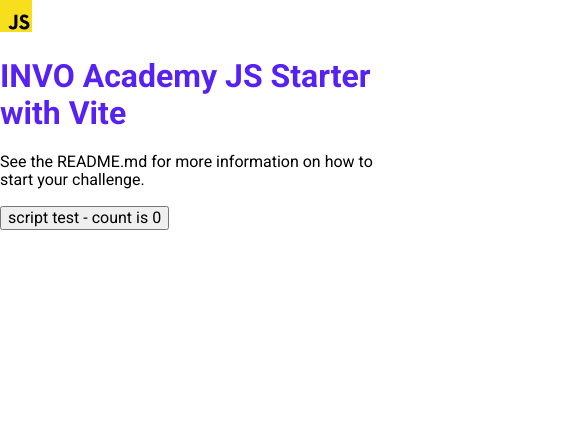
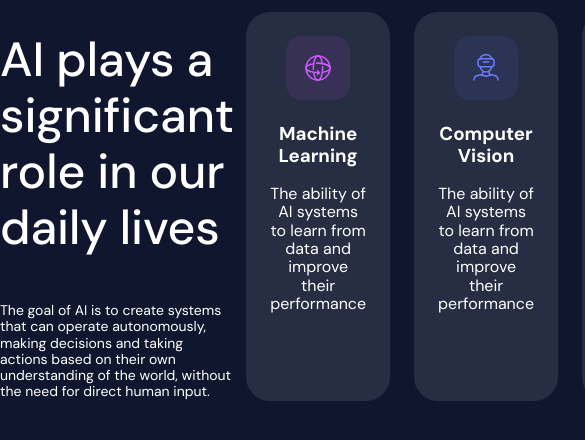
Before and after one commit to mwitomski-official/PROJECT_INVO-Academy-Projects, a website built with Vite: page Project-Section-4-AI-areas/code/index.html in a window 390 px wide. Shown: the top 440 px of the page, 585 px wide, since content can reach past the window. Built offline with nearby package versions, Linux system fonts and the light colour scheme.

Commit message:
09.03.2023 | Basic Layout
- Added font DM Sans,
- Added global variables,
- Added basic layout (columns, info, cards),
- Added basic style,
- Added breakpoints.

```diff
--- a/Project-Section-4-AI-areas/code/index.html
+++ b/Project-Section-4-AI-areas/code/index.html
@@ -1,31 +1,79 @@
 <!DOCTYPE html>
 <html lang="en">
-
   <head>
     <meta charset="UTF-8" />
     <link rel="icon" type="image/svg+xml" href="/vite.svg" />
     <meta name="viewport" content="width=device-width, initial-scale=1.0" />
     <title>INVO Academy JS Starter with Vite</title>
   </head>
-
-<!-- In order to start your challenge, remove all the content inside <div id="home-page"></div> and start coding :) -->
-
   <body>
     <div id="home-page">
-    <div>
-      <img src="/public/images/javascript.svg" class="logo vanilla" alt="JavaScript logo" />
-      <h1>INVO Academy JS Starter with Vite</h1>
+      <div class="home-page-component">
+        <div class="home-page-component__left-column">
+          <div class="home-page-component__info">
+            <h1 class="home-page-component__header">AI plays a significant role in our daily lives</h1>
+            <p class="home-page-component__description">
+              The goal of AI is to create systems that can operate autonomously,
+            making decisions and taking actions based on their own understanding
+            of the world, without the need for direct human input.
+            </p>
+          </div>
+        </div>
+
+        <div class="home-page-component__right-column">
+          <div class="home-page-component__card">
+            <img
+              title="icon-computer-vision"
+              src="/images/icon-machine-learning.svg"
+            />
+            <h3>Machine Learning</h3>
             <p>
-        See the README.md for more information on how to start your challenge.
+              The ability of AI systems to learn from data and improve their
+              performance
             </p>
-      <div class="card">
-        <button id="counter" type="button"></button>
+          </div>
+          <div class="home-page-component__card">
+            <img
+              title="icon-computer-vision"
+              src="/images/icon-computer-vision.svg"
+            />
+            <h3>Computer Vision</h3>
+            <p>
+              The ability of AI systems to learn from data and improve their
+              performance
+            </p>
+          </div>
+          <div class="home-page-component__card">
+            <img
+              title="icon-computer-vision"
+              src="/images/icon-natural-language.svg"
+            />
+            <h3>Natural Language</h3>
+            <p>
+              The ability of AI systems to understand, interpret, and generate
+              human language
+            </p>
+          </div>
+          <div class="home-page-component__card">
+            <img
+              title="icon-computer-vision"
+              src="/images/icon-robotics.svg"
+            />
+            <h3>Robotics</h3>
+            <p>
+              development of autonomous robots that can perform tasks without
+              human intervention
+            </p>
+          </div>
+        </div>
         </div>
       </div>
     </div>
 
     <script type="module" src="/src/global-scripts/main.js"></script>
-  <script type="module" src="/src/pages/home-page/scripts/home-page.js"></script>
+    <script
+      type="module"
+      src="/src/pages/home-page/scripts/home-page.js"
+    ></script>
   </body>
-
 </html>
--- a/Project-Section-4-AI-areas/code/src/global-styles/style.scss
+++ b/Project-Section-4-AI-areas/code/src/global-styles/style.scss
@@ -5,11 +5,17 @@
 @import "styles/root.scss";
 @import "styles/fonts.scss";
 
+// body {
+//   font-family: "Roboto", sans-serif;
+//   color: var(--color-primary);
+// }
+
+// p {
+//   color: var(--color-on-surface);
+// }
+
 body {
-  font-family: 'Roboto', sans-serif;
+  font-family: var(--font-family);
+  background-color: var(--background-color-primary);
   color: var(--color-primary);
 }
-
-p {
-  color: var(--color-on-surface);
-}
--- a/Project-Section-4-AI-areas/code/src/global-styles/styles/fonts.scss
+++ b/Project-Section-4-AI-areas/code/src/global-styles/styles/fonts.scss
@@ -1,4 +1,5 @@
 /// Main Fonts File
 /// Here we import all the fonts files we need for our project.
 
-@import url('https://fonts.googleapis.com/css2?family=Roboto:ital,wght@0,100;0,300;0,400;0,500;0,700;0,900;1,100;1,300;1,400;1,500;1,700;1,900&display=swap');
+@import url("https://fonts.googleapis.com/css2?family=Roboto:ital,wght@0,100;0,300;0,400;0,500;0,700;0,900;1,100;1,300;1,400;1,500;1,700;1,900&display=swap");
+@import url("https://fonts.googleapis.com/css2?family=DM+Sans:ital,wght@0,100;0,300;0,400;0,500;0,700;0,900;1,100;1,300;1,400;1,500;1,700;1,900&display=swap");
--- a/Project-Section-4-AI-areas/code/src/global-styles/styles/root.scss
+++ b/Project-Section-4-AI-areas/code/src/global-styles/styles/root.scss
@@ -3,6 +3,59 @@
 /// For examples see Material Design color system: https://m2.material.io/design/color/the-color-system.html
 
 :root {
-    --color-primary: #5721f2;
-    --color-on-surface: #000;
+  --background-color-primary: #0f162d;
+  --background-color-secondary: #272d42;
+
+  --color-primary: #ffffff;
+  --color-secondary: #000000;
+
+  --font-family: "DM Sans";
+  --mobile-rounding: 16px;
+  --desktop-rounding: 24px;
+
+  // h1
+  --header-primary-font-size: 48px;
+  --header-primary-line-height: 56px;
+  --header-primary-letter-spacing: -0.002em;
+  --header-primary-font-weight: 500;
+
+  // h2
+  --header-secondary-font-size: 32px;
+  --header-secondary-line-height: 40px;
+  --header-secondary-letter-spacing: -0.002em;
+  --header-secondary-font-weight: 500;
+
+  // h3
+  --header-tertiary-font-size: 20px;
+  --header-tertiary-line-height: 20px;
+  --header-tertiary-letter-spacing: 0px;
+  --header-tertiary-font-weight: 500;
+
+  // Body 1
+  --body-primary-font-size: 16px;
+  --body-primary-line-height: 24px;
+  --body-primary-letter-spacing: 0px;
+  --body-primary-font-weight: 400;
+
+  // Body 2
+  --body-primary-font-size: 14px;
+  --body-primary-line-height: 22;
+  --body-primary-letter-spacing: 0;
+  --body-primary-font-weight: 400;
+
+  // & &__h1 {
+  //   font-size: var(--header-primary-font-size);
+  //   line-height: var(--header-primary-line-height);
+  //   letter-spacing: var(--header-primary-letter-spacing);
+  //   font-weight: var(--header-primary-font-weight);
+
+  //   align-items: center;
+  // }
+
+  //Body 2
+
+  // --background-color-icon-ml: #ca59ff;
+  // --background-color-icon-cv: #6c7cff;
+  // --background-color-icon-nl: #2affff;
+  // --background-color-icon-r: #fff629;
 }
--- a/Project-Section-4-AI-areas/code/src/pages/home-page/styles/home-page.scss
+++ b/Project-Section-4-AI-areas/code/src/pages/home-page/styles/home-page.scss
@@ -1,2 +1,72 @@
 /// Homepage Styles File
 /// Here we import all the Styles files we need for our Homepage.
+
+.home-page-component {
+  --home-page-card-padding: 24px;
+  --home-page-card-margin: 12px;
+
+  display: flex;
+
+  & &__left-column {
+    display: flex;
+    flex-basis: 50%;
+  }
+
+  & &__info {
+    display: flex;
+    flex-direction: column;
+    justify-content: center;
+    align-items: flex-start;
+  }
+
+  & &__header {
+    font-size: var(--header-primary-font-size);
+    line-height: var(--header-primary-line-height);
+    letter-spacing: var(--header-primary-letter-spacing);
+    font-weight: var(--header-primary-font-weight);
+  }
+
+  & &__description {
+    font-size: var(--body-primary-font-size);
+    //line-height: var(--body-primary-line-height);
+    letter-spacing: var(--body-primary-letter-spacing);
+    font-weight: var(--body-primary-font-weight);
+  }
+
+  & &__right-column {
+    display: flex;
+    flex-basis: 50%;
+  }
+
+  & &__cards-container {
+    display: flex;
+  }
+
+  & &__card {
+    background-color: var(--background-color-secondary);
+    border-radius: var(--desktop-rounding);
+    text-align: center;
+    padding: var(--home-page-card-padding);
+    margin: var(--home-page-card-margin);
+  }
+
+  /* Mixins */
+  @mixin breakpoint($size) {
+    @media only screen and (max-width: $size) {
+      @content;
+    }
+  }
+
+  /* Breakpoints */
+  // For desktop screens (992px and above)
+  @include breakpoint(992px) {
+  }
+
+  // For tablet screens (between 576px and 991px)
+  @include breakpoint(991px) {
+  }
+
+  // For mobile screens (575px and below)
+  @include breakpoint(575px) {
+  }
+}
```
Also changed, not shown: Project-Section-4-AI-areas/code/public/images/icon-computer-vision.svg (added), Project-Section-4-AI-areas/code/public/images/icon-machine-learning.svg (added), Project-Section-4-AI-areas/code/public/images/icon-natural-language.svg (added), Project-Section-4-AI-areas/code/public/images/icon-robotics.svg (added). Lines whose indentation alone changed are shown as unchanged.
